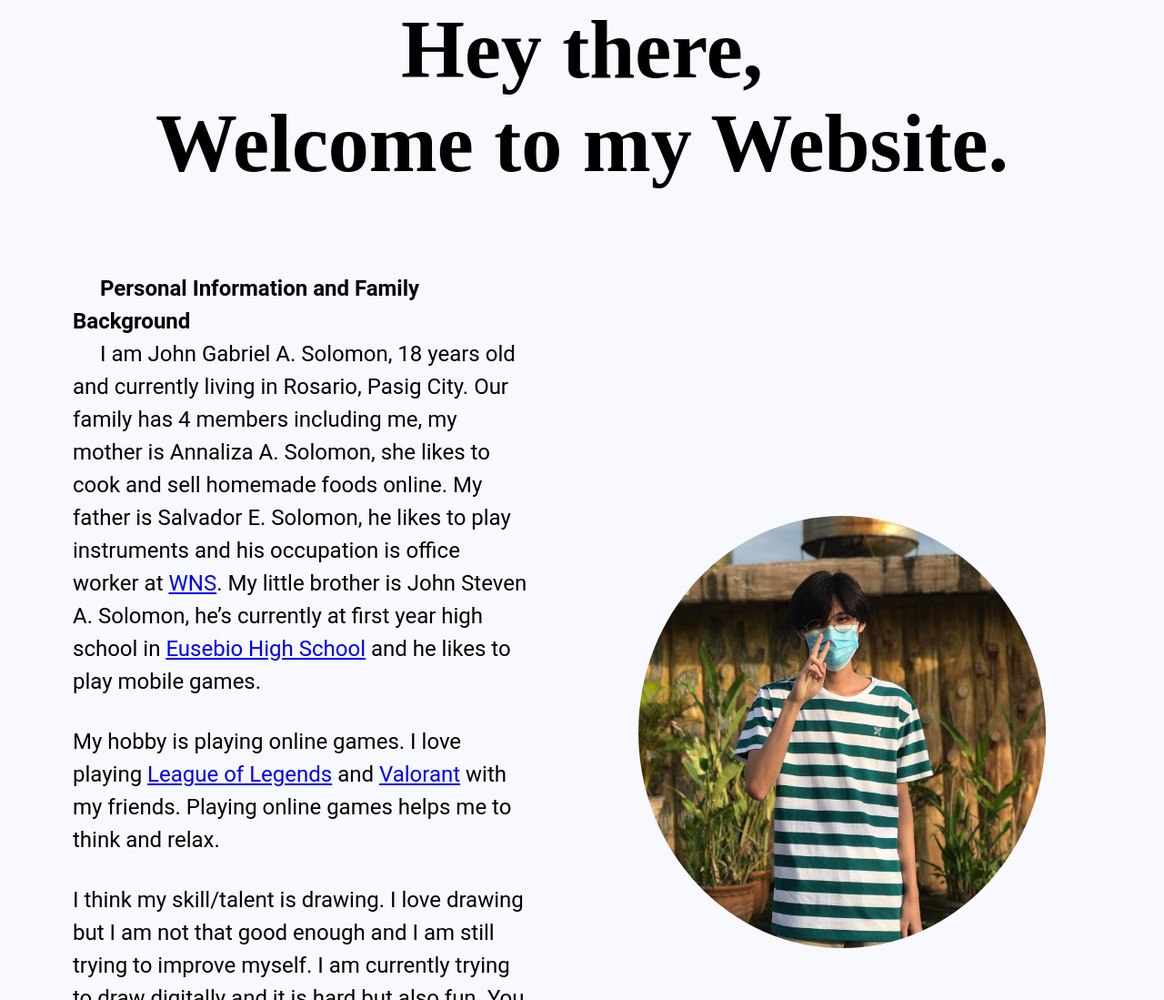
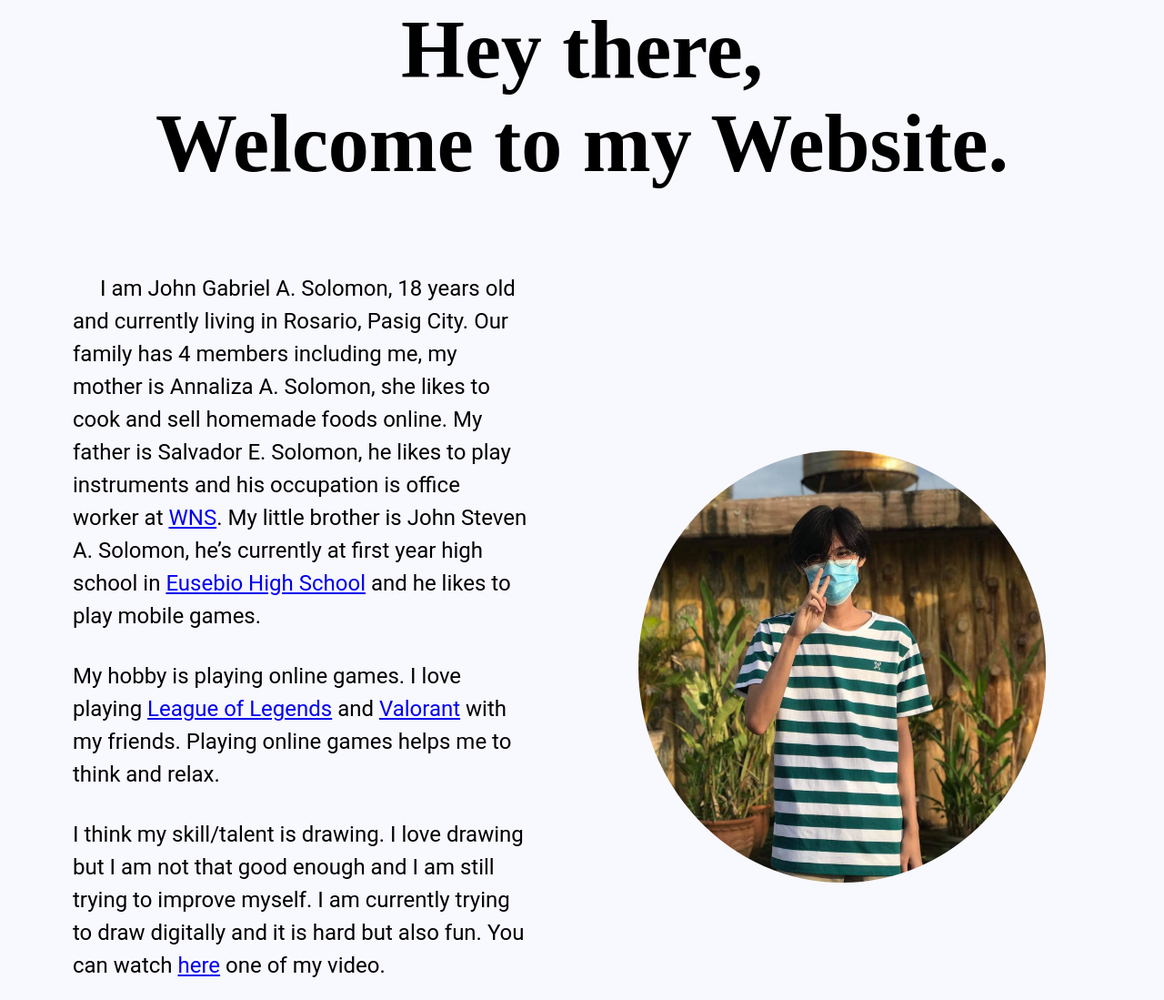
Before and after one commit to johngabrielsolomon/johngabrielsolomon.github.io, a plain HTML site: page index.html in a window 1280 px wide. Shown: the part 994-2093 px from the top of the page at 91% size. Drawn offline with Linux system fonts and the light colour scheme.

Commit message:
Update index.html

```diff
--- a/index.html
+++ b/index.html
@@ -18,7 +18,7 @@
 <body>
 
 		<div class="par1">
-			<p><b>Personal Information and Family Background</b><p>
+
 			<p>I am John Gabriel A. Solomon, 18 years old and currently living in Rosario, Pasig City. Our family has 4 members including me, my mother is Annaliza A. Solomon, she likes to cook and sell homemade foods online. My father is Salvador E. Solomon, he likes to play instruments and his occupation is office worker at <a href="https://www.wns.com/" target="_blank">WNS</a>. My little brother is John Steven A. Solomon, he’s currently at first year high school in <a href="https://www.google.com/maps/place/Eusebio+High+School/@14.588848,121.0862265,17z/data=!3m1!4b1!4m5!3m4!1s0x3397c7fa30dac3c7:0x5e2700ab066add8d!8m2!3d14.5888497!4d121.0885493" target="_blank">Eusebio High School</a> and he likes to play mobile games.</p>
 		</div>
 
```
